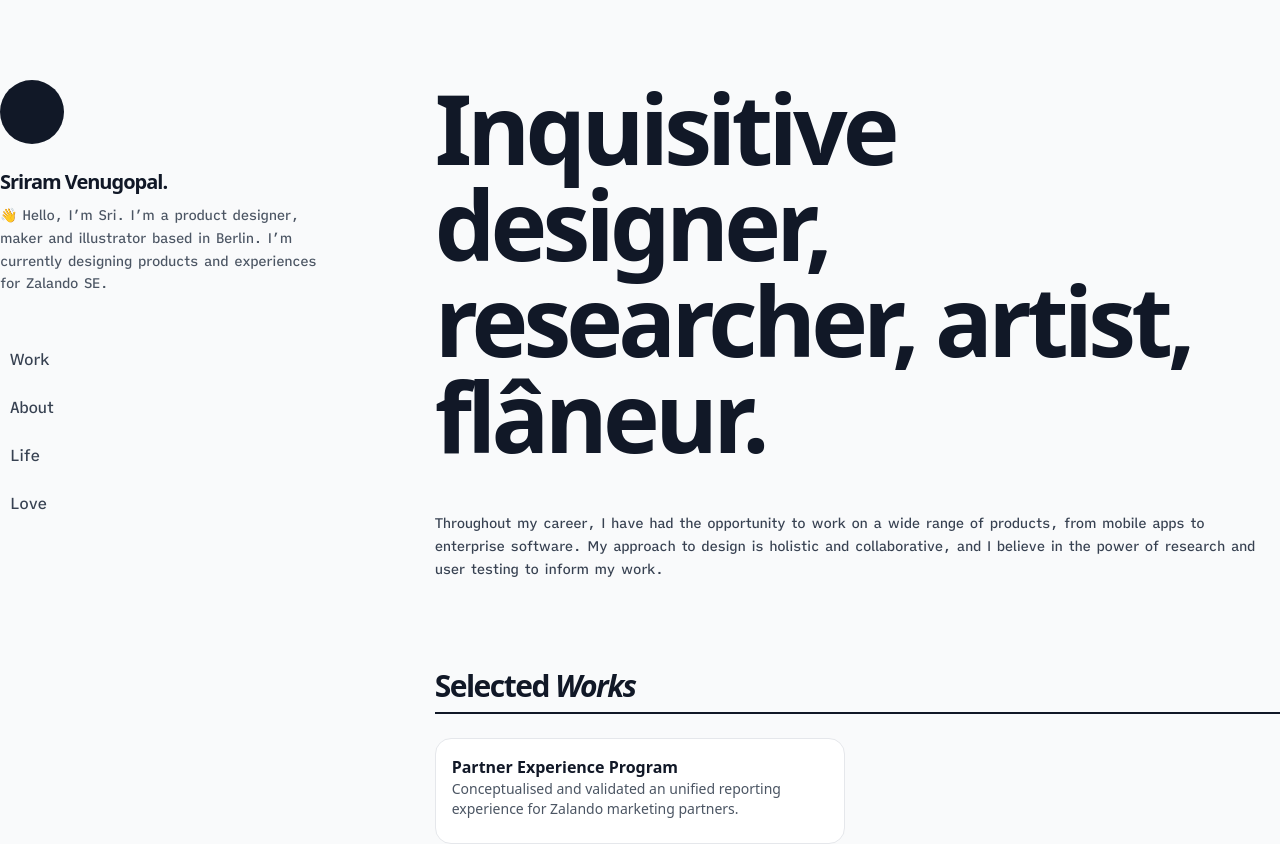
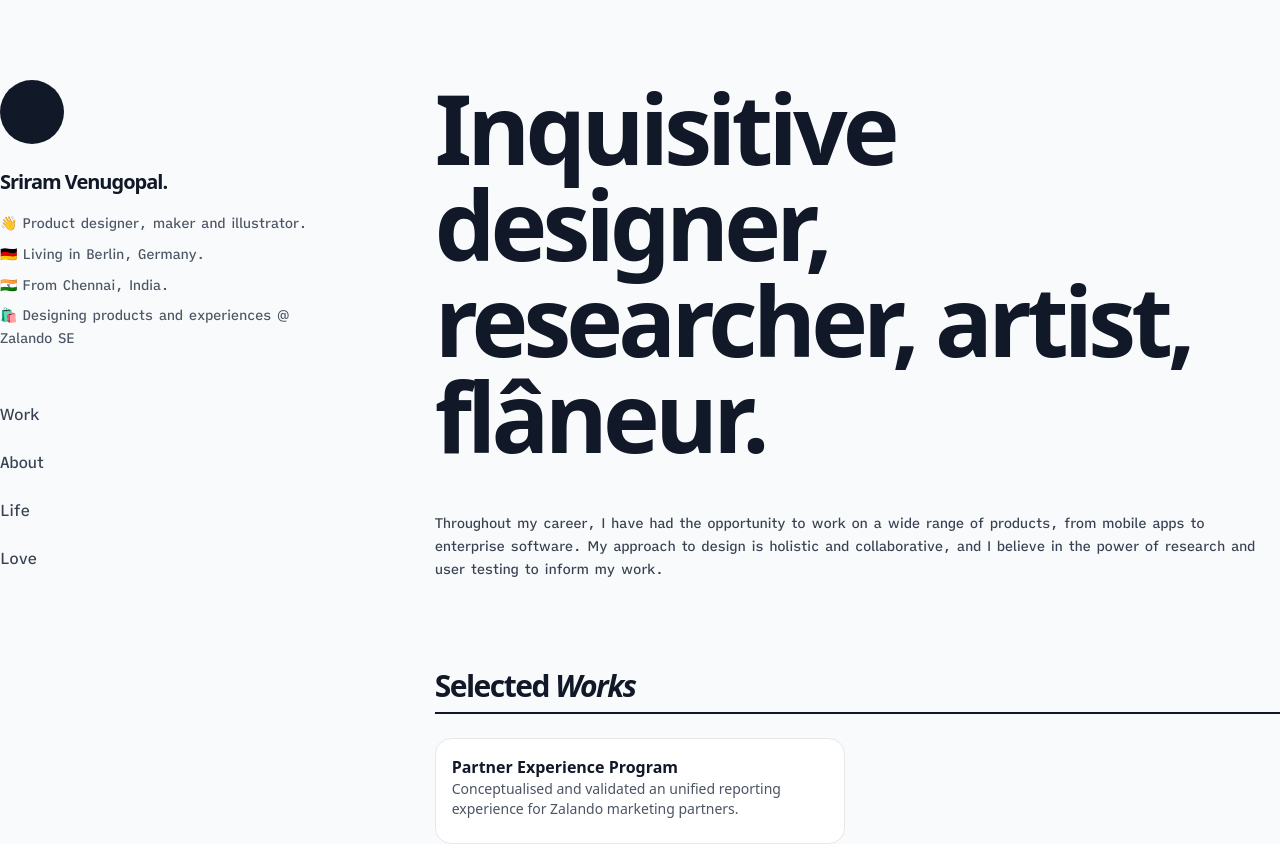
Before and after one commit to sridesigns/personal-site, a Next.js app: page / in a window 1280 px wide. Shown: the top 844 px of the page. Built offline with nearby package versions, Linux system fonts and the light colour scheme.

Commit message:
💄 Updated blog and archive UI

```diff
--- a/src/components/menu/index.tsx
+++ b/src/components/menu/index.tsx
@@ -63,18 +63,22 @@ const Menu = () => {
           <div className="w-16 h-16 rounded-full bg-gray-900 mb-6" />
           <div>
             <Link href="/">
-              <h1 className="text-xl font-extrabold text-gray-900 hover:text-blue-600 pb-2 tracking-tighter">Sriram Venugopal.</h1>
+              <h1 className="text-xl font-extrabold text-gray-900 hover:text-blue-600 pb-4 tracking-tighter">Sriram Venugopal.</h1>
             </Link>
-            <p className="text-sm text-gray-600 font-writer tracking-tight leading-relaxed font-medium">👋 Hello, I’m Sri. I’m a product designer, maker and illustrator based in Berlin.
-              I’m currently designing products and experiences for Zalando SE.</p>
+            <div className=" flex flex-col space-y-2">
+              <p className="text-sm text-gray-600 font-writer tracking-tight leading-relaxed">👋 Product designer, maker and illustrator.</p>
+              <p className="text-sm text-gray-600 font-writer tracking-tight leading-relaxed">🇩🇪 Living in Berlin, Germany.</p>
+              <p className="text-sm text-gray-600 font-writer tracking-tight leading-relaxed">🇮🇳 From Chennai, India.</p>
+              <p className="text-sm text-gray-600 font-writer tracking-tight leading-relaxed">🛍️ Designing products and experiences @ Zalando SE</p>
+            </div>
           </div>
           <div className= "flex flex-col space-y-4 my-12">
             {
               defaultRoutes.map((route) => {
                 const isSelected = route.path === router.pathname
-                const defaultLinks = `font-writer text-gray-700 tracking-tight border-l-2 border-gray-50 px-2 py-1`
-                const activeLinks = `font-writer text-blue-700 font-bold tracking-tight border-l-2 border-blue-600 px-2 py-1`
-                const inactiveLinks = `hover:text-blue-600 hover:font-medium`
+                const defaultLinks = `font-writer text-gray-700 tracking-tight py-1`
+                const activeLinks = `font-writer text-blue-700 font-bold tracking-tight py-1`
+                const inactiveLinks = `hover:text-blue-600 hover:font-bold`
                 return (
                   <Link href={route.path} key={route.path}
                       className={`
--- a/src/pages/about.tsx
+++ b/src/pages/about.tsx
@@ -27,7 +27,7 @@ export default function About() {
             <header className="pb-10">
                 <div className="grid grid-cols-5 gap-8">
                     <div className="col-span-3 space-y-4 text-base my-auto">
-                        <h1 className="text-4xl font-semibold tracking-tightwe text-gray-900 pb-2">✌️ Hi <span className="font-extrabold italic tracking-tighter">There!</span></h1>
+                        <h1 className="text-4xl font-semibold tracking-tightwe text-gray-900 pb-2">✌️ Hello, I&apos;m <span className="font-extrabold italic tracking-tighter">Sri!</span></h1>
                         <p className="leading-relaxed font-writer tracking-tight text-gray-700">My full name is Sriram Venugopal. I'm an Indian <span className="italic">(he/him)</span> living in Berlin, Germany.</p>
                         <p className="leading-relaxed font-writer tracking-tight text-gray-700"> I am a product designer, building delightful consumer &amp; partner experiences at&nbsp;
                             <Link href="https://en.zalando.de/?_rfl=de"
--- a/src/pages/archive/[slug].tsx
+++ b/src/pages/archive/[slug].tsx
@@ -65,11 +65,11 @@ export default function BlogDetail({ archive, content }) {
               <p className="text-base text-gray-700 font-writer tracking-tight">{archive.description}</p>
             </header>
             <HorizontalLine />
-            <div className="my-10 max-w-none prose prose-headings:font-extrabold prose-headings:tracking-tight
+            <div className="my-10 max-w-none prose prose-sm prose-headings:font-extrabold prose-headings:tracking-tight
                 prose-p:font-writer prose-p:text-gray-700 prose-p:leading-relaxed prose-p:tracking-tight
                 prose-ul:font-writer prose-ul:text-gray-700 prose-strong:font-semibold
                 prose-a:text-blue-600 hover:prose-a:underline prose-a:no-underline hover:prose-a:font-bold
-                prose-blockquote:bg-sky-50 prose-blockquote:border prose-blockquote:border-sky-200
+                prose-blockquote:bg-violet-50 prose-blockquote:border prose-blockquote:border-violet-200
                 prose-blockquote:rounded-md prose-blockquote:p-4 prose-blockquote:text-sm prose-blockquote:text-gray-700">
             <RichText content={archive.content.raw.children} />
             </div>
--- a/src/pages/life/[slug].tsx
+++ b/src/pages/life/[slug].tsx
@@ -6,6 +6,7 @@ import { GetBlog, GetBlogSlug } from "@/graphql/data/posts/blog";
 import { RichText } from '@graphcms/rich-text-react-renderer';
 import { motion } from "framer-motion";
 import HorizontalLine from "@/components/divider";
+import Back from "@/components/back";
 
 
 
@@ -56,9 +57,7 @@ export default function BlogDetail({ blog, content }) {
             className="col-span-4 my-20">
             <div>
               <Link href="/life">
-                  <button className="inline-flex space-x-2 my-10 items-center">
-                    <p className="text-gray-900 pb-1 hover:text-blue-600 hover:font-semibold">Back</p>
-                  </button>
+                <Back />
               </Link>
             </div>
             <header className="space-y-4 pb-4">
@@ -69,9 +68,12 @@ export default function BlogDetail({ blog, content }) {
               </div>
             </header>
             <HorizontalLine />
-            <div className="my-10 prose prose-headings:font-extrabold prose-headings:tracking-tight
-             prose-p:font-writer prose-p:text-gray-700 prose-p: leading-relaxed prose-ul: font-writer prose-ul:text-gray-700
-              prose-a:text-blue-600 prose-a:font-bold prose-strong:font-semibold prose-blockquote:not-italic w-full">
+            <div className="my-10 max-w-none prose prose-sm prose-headings:font-extrabold prose-headings:tracking-tight
+                prose-p:font-writer prose-p:text-gray-700 prose-p:leading-relaxed prose-p:tracking-tight
+                prose-ul:font-writer prose-ol:font-writer prose-ul:text-gray-700 prose-strong:font-semibold
+                prose-a:text-blue-600 hover:prose-a:underline prose-a:no-underline hover:prose-a:font-bold
+                prose-blockquote:bg-violet-50 prose-blockquote:border prose-blockquote:border-violet-200
+                prose-blockquote:rounded-md prose-blockquote:p-4 prose-blockquote:text-sm prose-blockquote:text-gray-700">
             <RichText content={blog.body.raw.children} />
             </div>
           </motion.div>
```
